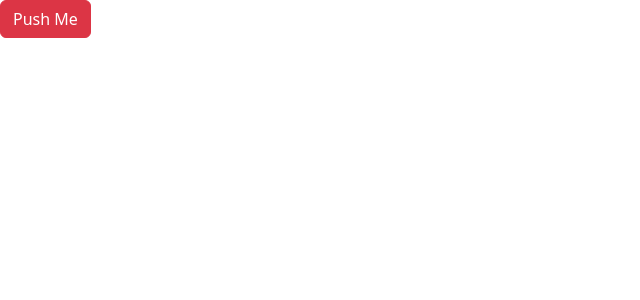
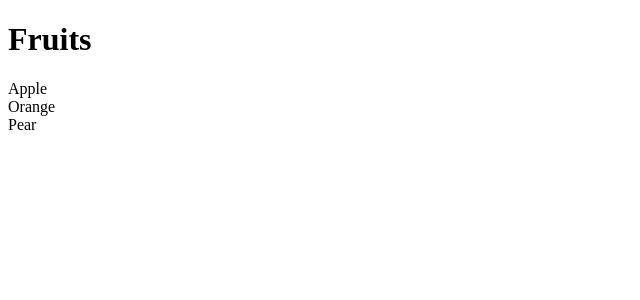
Before and after one commit to ericmelz/react-18-with-mosh, a React (Vite) app in the folder react-app/: page / in a window 1280 px wide. Shown: the top 300 px of the page, without its empty margins (0-640 px from the left). Built offline with nearby package versions, Linux system fonts and the light colour scheme.

Commit message:
native styling

```diff
--- a/react-app/src/App.tsx
+++ b/react-app/src/App.tsx
@@ -15,10 +15,11 @@ function App() {
         </Alert>;
 
     return (
-        <div>
-            {alert}
-            <Button color="danger" onClick={onButtonClick}>Push Me</Button>
-        </div>
+        // <div>
+        //     {alert}
+        //     <Button color="danger" onClick={onButtonClick}>Push Me</Button>
+        // </div>
+        <ListGroup items={["Apple", "Orange", "Pear"]} heading={"Fruits"} onSelectItem={() => {}} />
     )
 }
 
--- /dev/null
+++ b/react-app/src/components/ListGroup/ListGroup.css
@@ -0,0 +1,4 @@
+.list-group {
+    list-style: none;
+    padding: 0px;
+}
--- a/react-app/src/components/ListGroup.tsx
+++ b/react-app/src/components/ListGroup/ListGroup.tsx
@@ -1,4 +1,5 @@
 import {useState} from "react";
+import "./ListGroup.css"
 
 interface Props {
     items: string[];
--- /dev/null
+++ b/react-app/src/components/ListGroup/index.ts
@@ -0,0 +1,3 @@
+import ListGroup from "./ListGroup";
+
+export default ListGroup;
--- a/react-app/src/main.tsx
+++ b/react-app/src/main.tsx
@@ -1,7 +1,7 @@
 import React from 'react'
 import ReactDOM from 'react-dom/client'
 import App from './App'
-import 'bootstrap/dist/css/bootstrap.css'
+// import 'bootstrap/dist/css/bootstrap.css'
 
 ReactDOM.createRoot(document.getElementById('root') as HTMLElement).render(
   <React.StrictMode>
```
